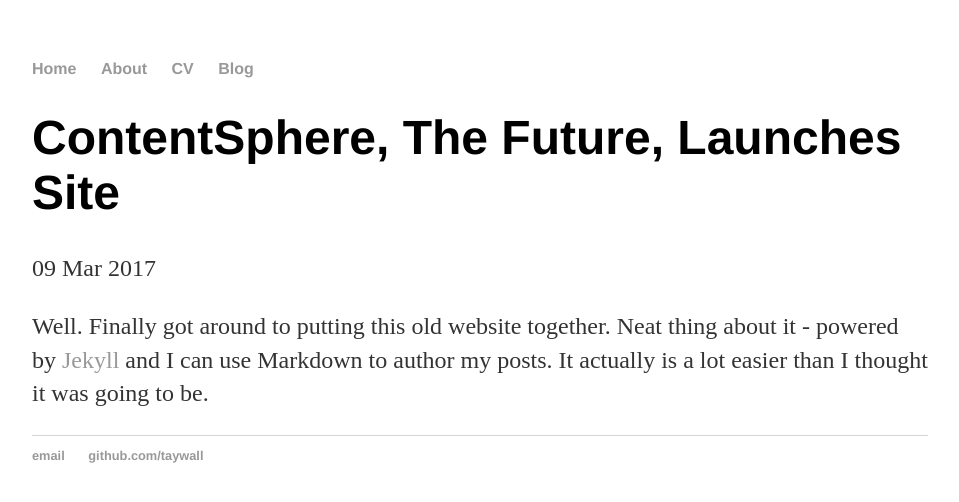
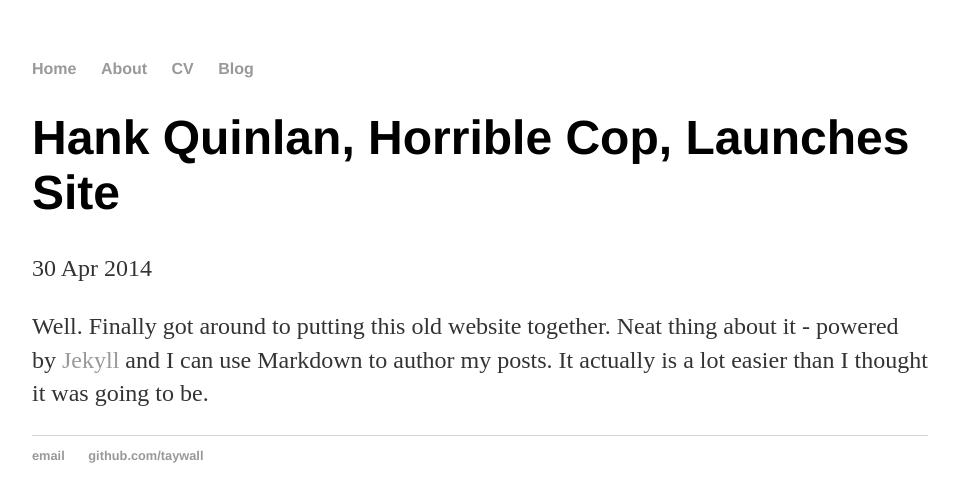
Before and after one commit to Taywall/taywall.github.io, a Jekyll site: the page built from posts/2014-04-30-hank-quinlan-site-launched.md, in a window 1280 px wide. Shown: the top 502 px of the page, without its empty margins (160-1119 px from the left). Built offline with Jekyll 4.4.1, drawn with Linux system fonts in a browser that asks for light colours.

Commit message:
Update and rename 2017-03-09-contentsphere-test-site-launched.md to 2014-04-30-hank-quinlan-site-launched.md

```diff
--- a/posts/2017-03-09-contentsphere-test-site-launched.md
+++ b/posts/2014-04-30-hank-quinlan-site-launched.md
@@ -1,7 +1,7 @@
 ---
 layout: post
-title: "ContentSphere, The Future, Launches Site"
-date: 2017-03-09
+title: "Hank Quinlan, Horrible Cop, Launches Site"
+date: 2014-04-30
 ---
 
 Well. Finally got around to putting this old website together. Neat thing about it - powered by [Jekyll](http://jekyllrb.com) and I can use Markdown to author my posts. It actually is a lot easier than I thought it was going to be.
```
